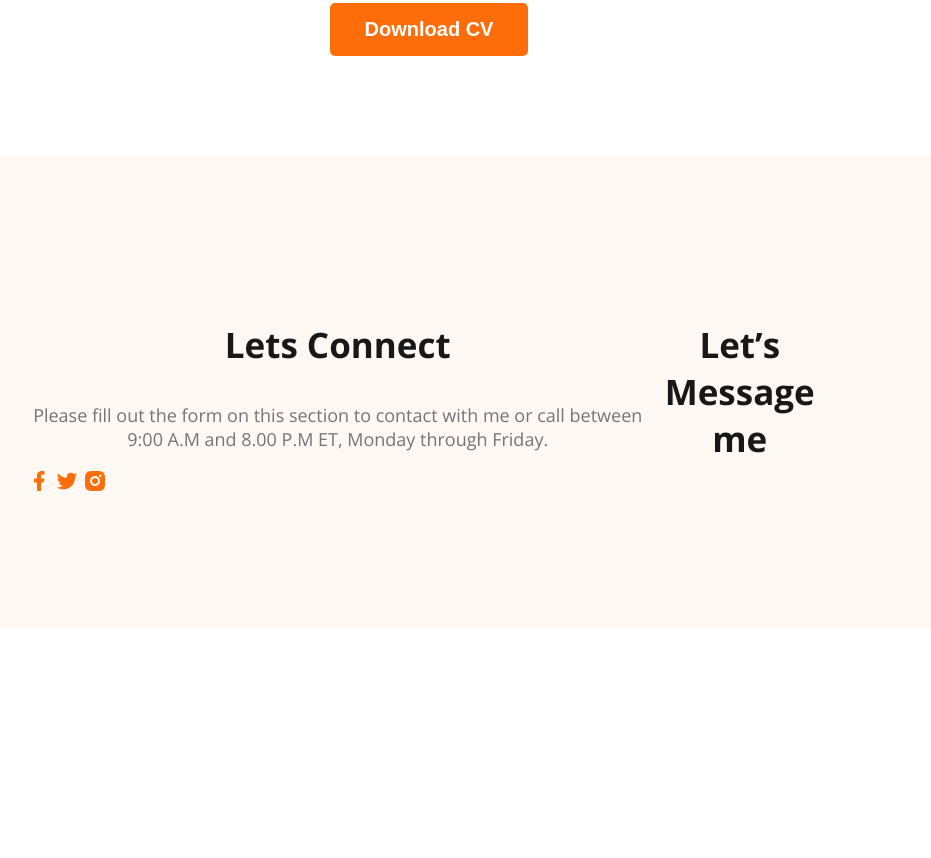
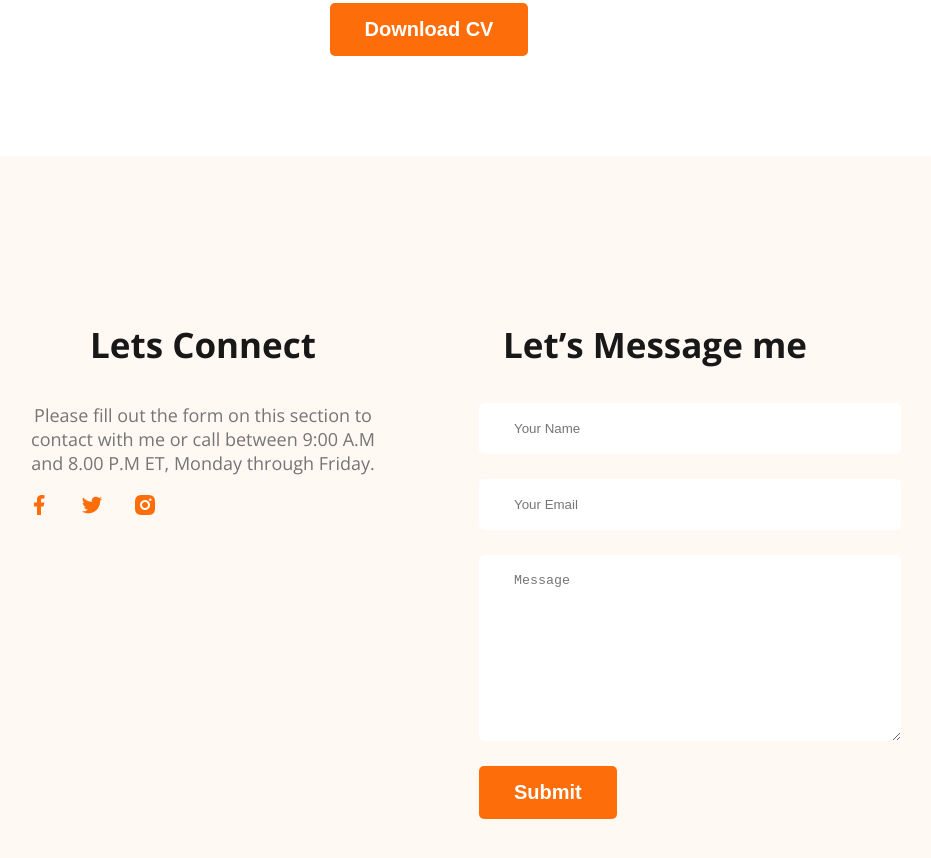
Before and after one commit to VANGRIsKoB/webdeveloper-portfolio, a plain HTML site: page index.html in a window 1280 px wide. Shown: the part 3138-3996 px from the top of the page, without its empty margins (211-1142 px from the left). Before the commit the page ends 3774 px from the top, so only its background shows below. Drawn offline with nearby package versions, Linux system fonts and the light colour scheme.

Commit message:
finish footer section with contact form

```diff
--- a/index.html
+++ b/index.html
@@ -195,6 +195,13 @@
 
         <div class="footer-column">
             <h3 class="section-title">Let’s Message me</h3>
+                <form class="contact" action="">
+                    <input type="text" name="" id="" placeholder="Your Name">
+                    <input type="email" name="" id="" placeholder="Your Email">
+                    <textarea name="" placeholder="Message" id="" cols="30" rows="10"></textarea>
+                    <input class="btn-primary" type="submit" value="Submit">
+                </form>
+
         </div>
 
 
--- a/styles/portfolio.css
+++ b/styles/portfolio.css
@@ -189,8 +189,29 @@ main section{
 
 footer{
     display: flex;
+    gap: 100px;
     background: #FFF8F3;
     margin-top: 100px;
     padding: 130px 230px;
 
 }
+
+.footer-column{
+    width: 50%;
+}
+
+.social-links a{
+    margin-right: 25px;
+}
+
+
+.contact input[type="text"], .contact input[type="email"],textarea{
+    display: block;
+    margin-bottom: 25px;
+    padding: 18px 35px;
+    color: #757575;
+    border-radius: 5px;
+    background: #FFF;
+    border: 0;
+    width: 100%;
+}
```
